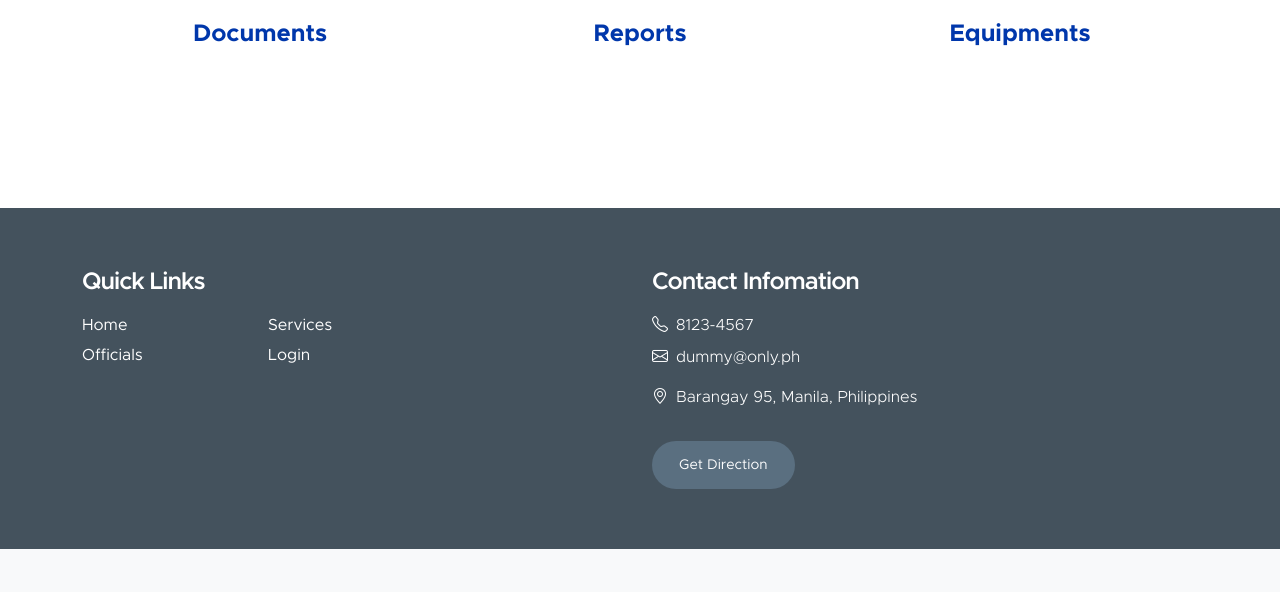
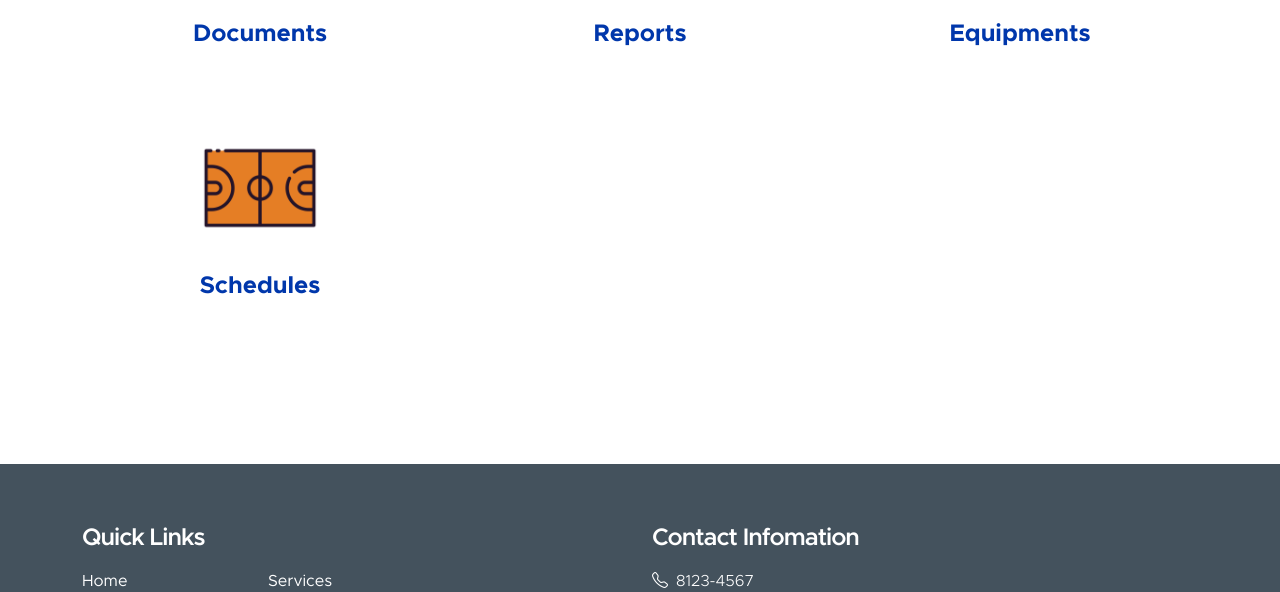
Before and after one commit to chua-hannah/eBrgy, a PHP site: the page made by app/templates/services.php in a window 1280 px wide. Shown: the part 440-1032 px from the top of the page. Before the commit the page ends 989 px from the top, so only its background shows below. Run offline with PHP 8.4, Linux system fonts and the light colour scheme; the template is opened without the code that fills it, so the values that code supplies are empty; some libraries are stand-ins or nearby versions.

Commit message:
scheduling

```diff
--- a/app/templates/services.php
+++ b/app/templates/services.php
@@ -34,6 +34,16 @@
                     </a>
                 </div>
             </div>
+
+            <div class="col-lg-4 col-md-6 col-12 mb-4 mb-lg-0 mb-md-4">
+                <div class="featured-block d-flex justify-content-center align-items-center">
+
+                    <a href="/eBrgy/app/schedules" class="d-block">
+                        <img src="assets/images/icons/bb.png" class="featured-block-image" alt="" style="height: 120px;">
+                        <p class="featured-block-text"><strong>Schedules</strong></p>
+                    </a>
+                </div>
+            </div>
         </div>
     </div>
 </section>
```
